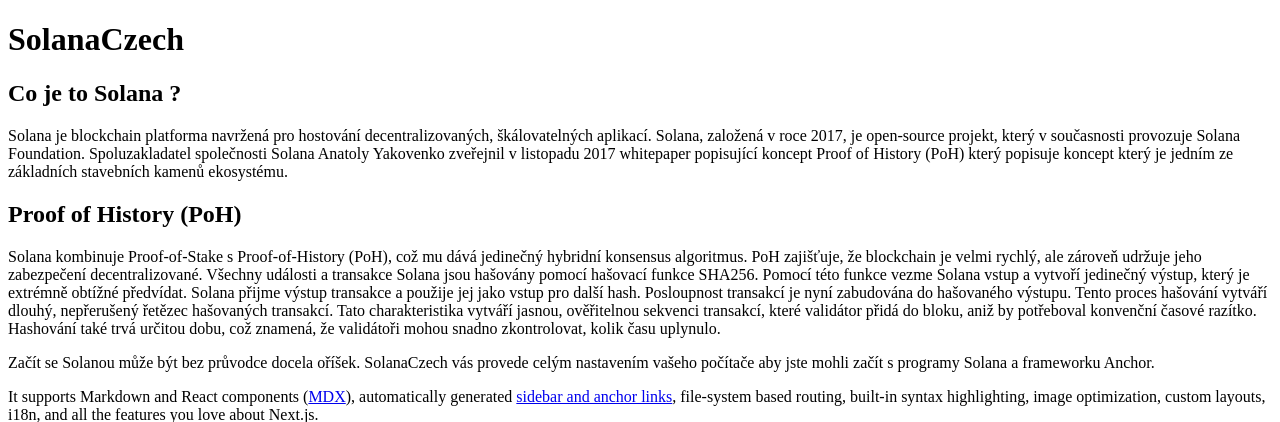
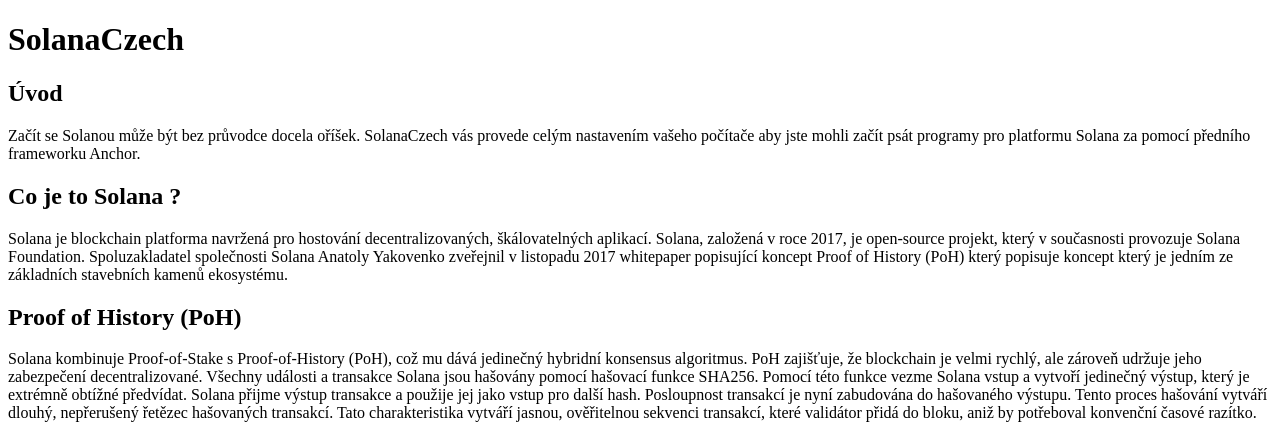
Before and after one commit to oliexe/solanaczech, a Next.js app: page / in a window 1280 px wide. Shown: the top 422 px of the page. Built offline with nearby package versions, Linux system fonts and the light colour scheme.

Commit message:
Update index.mdx

```diff
--- a/pages/index.mdx
+++ b/pages/index.mdx
@@ -1,6 +1,9 @@
 import Bleed from 'nextra-theme-docs/bleed'
 
 # SolanaCzech
+
+## Úvod
+Začít se Solanou může být bez průvodce docela oříšek. SolanaCzech vás provede celým nastavením vašeho počítače aby jste mohli začít psát programy pro platformu Solana za pomocí předního frameworku Anchor.
 
 ## Co je to Solana ?
 Solana je blockchain platforma navržená pro hostování decentralizovaných, škálovatelných aplikací. Solana, založená v roce 2017, je open-source projekt, který v současnosti provozuje Solana Foundation. Spoluzakladatel společnosti Solana Anatoly Yakovenko zveřejnil v listopadu 2017 whitepaper popisující koncept Proof of History (PoH) který popisuje koncept který je jedním ze základních stavebních kamenů ekosystému.
@@ -10,7 +13,7 @@
 Solana kombinuje Proof-of-Stake s Proof-of-History (PoH), což mu dává jedinečný hybridní konsensus algoritmus. PoH zajišťuje, že blockchain je velmi rychlý, ale zároveň udržuje jeho zabezpečení decentralizované. Všechny události a transakce Solana jsou hašovány pomocí hašovací funkce SHA256. Pomocí této funkce vezme Solana vstup a vytvoří jedinečný výstup, který je extrémně obtížné předvídat. Solana přijme výstup transakce a použije jej jako vstup pro další hash. Posloupnost transakcí je nyní zabudována do hašovaného výstupu. Tento proces hašování vytváří dlouhý, nepřerušený řetězec hašovaných transakcí. Tato charakteristika vytváří jasnou, ověřitelnou sekvenci transakcí, které validátor přidá do bloku, aniž by potřeboval konvenční časové razítko. Hashování také trvá určitou dobu, což znamená, že validátoři mohou snadno zkontrolovat, kolik času uplynulo.
 
 
-Začít se Solanou může být bez průvodce docela oříšek. SolanaCzech vás provede celým nastavením vašeho počítače aby jste mohli začít s programy Solana a frameworku Anchor.
+
 
 It supports Markdown and React components ([MDX](/features/mdx)), automatically generated [sidebar and anchor links](/get-started#sidebar-and-anchor-links), file-system based routing, built-in syntax highlighting, image optimization, custom layouts, i18n, and all the features you love about Next.js.
 
```
